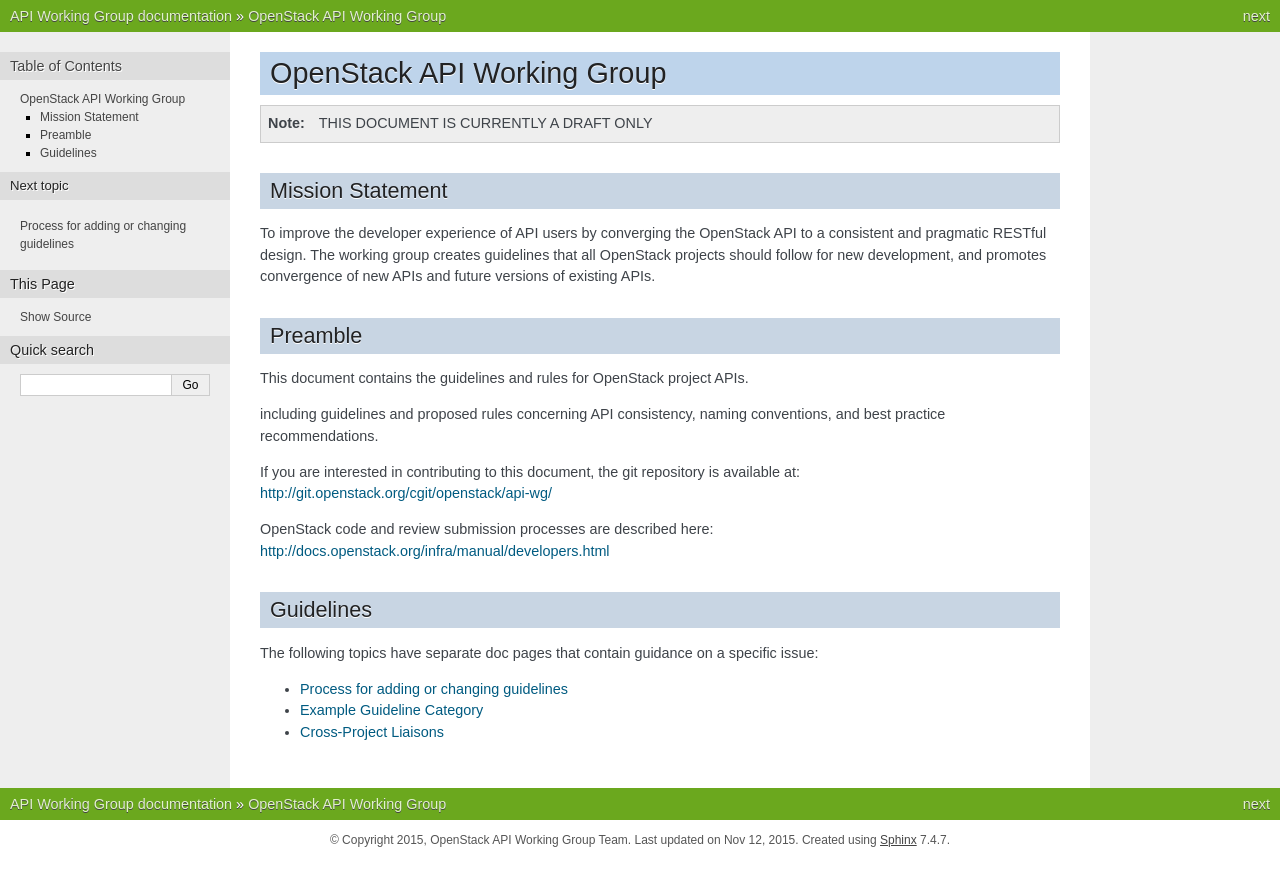
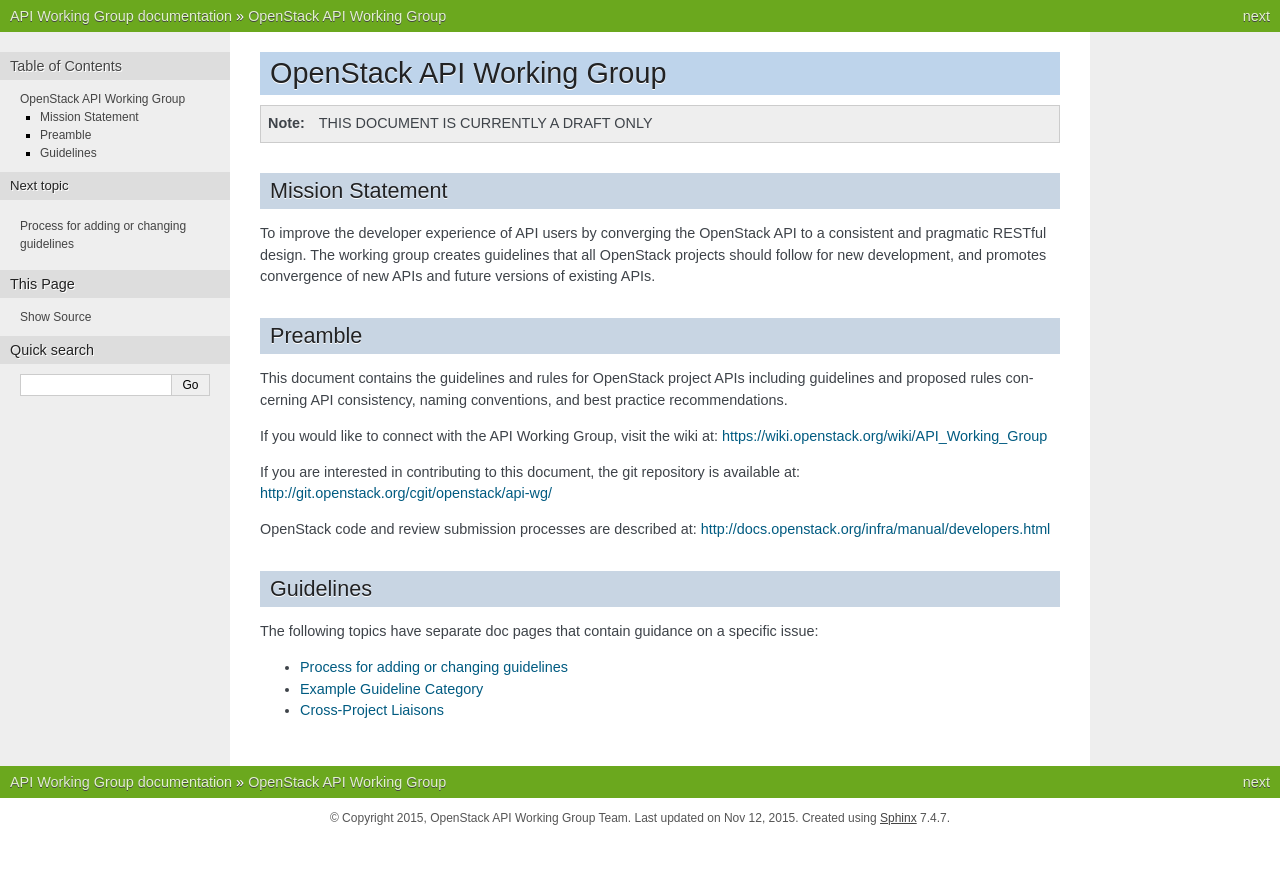
Before and after one commit to openstack/api-sig, a Sphinx documentation site: the page built from doc/source/index.rst, in a window 1280 px wide. Shown: the top 886 px of the page. Built offline with Sphinx 7.4.7, drawn with Linux system fonts in a browser that asks for light colours.

Commit message:
Invite people to connect by linking to the wiki
Change-Id: If423d033b5c80d637b97fb32156bae2f5d6be1cc

```diff
--- a/doc/source/index.rst
+++ b/doc/source/index.rst
@@ -19,15 +19,16 @@
 --------
 
 This document contains the guidelines and rules for OpenStack project
-APIs.
+APIs including guidelines and proposed rules concerning API consistency, naming
+conventions, and best practice recommendations.
 
-including guidelines and proposed rules concerning API consistency, naming
-conventions, and best practice recommendations.
+If you would like to connect with the API Working Group, visit the wiki at:
+https://wiki.openstack.org/wiki/API_Working_Group
 
 If you are interested in contributing to this document, the git repository is
 available at: http://git.openstack.org/cgit/openstack/api-wg/
 
-OpenStack code and review submission processes are described here:
+OpenStack code and review submission processes are described at:
 http://docs.openstack.org/infra/manual/developers.html
 
 
```
